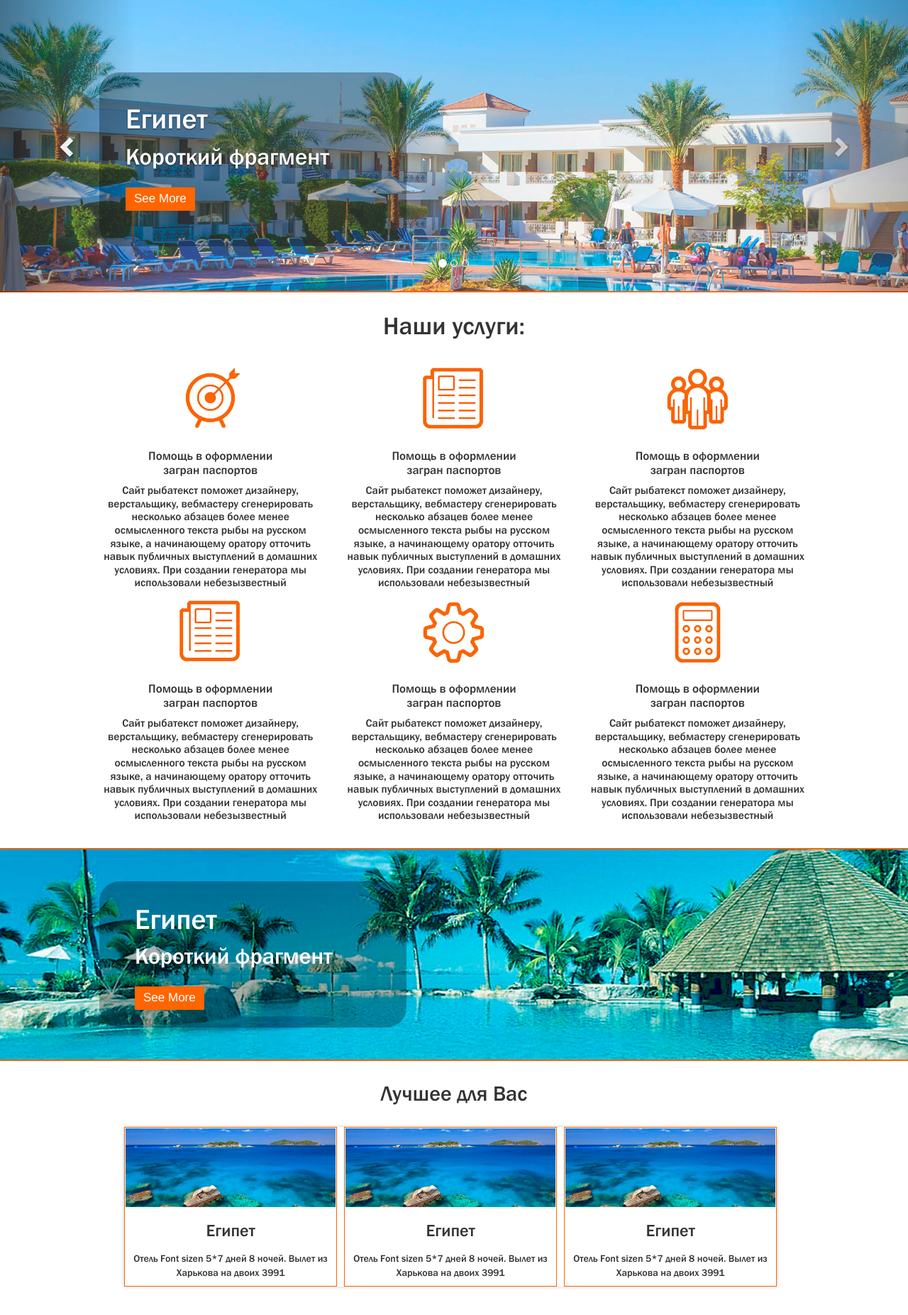
After one commit to AlexeySolovey/marapahu, a PHP site: page / in a window 1280 px wide. The commit adds this page. Shown: the whole page at 71% size. Run offline with PHP 8.4, Linux system fonts and the light colour scheme.

Commit message:
modal final

```diff
--- a/css/style.css
+++ b/css/style.css
@@ -1161,4 +1161,11 @@ aside .contacts-aside {
   .open-news-nav ul li {
     float: none;
   }
+  .modal-left {
+    width: 100%;
+  }
+  .modal-right {
+    width: 100%;
+    padding: 0;
+  }
 }
--- a/css/style.less
+++ b/css/style.less
@@ -1215,8 +1215,15 @@ aside{
     }
 }
 @media screen and (max-width: 571px){
-        .open-news-nav ul li {
+    .open-news-nav ul li {
        float:none;
+    }
+    .modal-left{
+        width: 100%;
+    }
+    .modal-right{
+        width: 100%;
+        padding: 0;
     }
 }
 @media screen and (min-width: 768px){
--- /dev/null
+++ b/index.html
@@ -0,0 +1,281 @@
+<!DOCTYPE html>
+<html lang="en">
+<head>
+	<meta charset="UTF-8">
+	<title>Marapahu</title>
+	<meta name="viewport" content="width=device-width, initial-scale=1">
+	<link rel="stylesheet" type="text/css" href="css/bootstrap.css">
+	<link rel="stylesheet" type="text/css" href="css/font-awesome.min.css">
+	<link rel="stylesheet" type="text/css" href="css/bxslider.css">
+	<link rel="stylesheet" type="text/css" href="css/style.css">
+
+</head>
+<body>
+    <?php include_once "header.php";?>
+	<section id="main_slider" class="carousel slide">
+		<!--идентификаторы-->
+		<ol class="carousel-indicators">
+			<li class="active" data-target="#main_slider" data-slide-to="0"></li>
+			<li data-target="#main_slider" data-slide-to="1"></li>
+			<li data-target="#main_slider" data-slide-to="2"></li>
+		</ol>
+		<!--слайды-->
+		<div class="carousel-inner">
+			<div class="item active">
+				<div class="container">
+					<div class="row">
+						<div class="col-md-12">
+							<div class="carousel-caption">
+								<p>Египет</p>
+								<p>Короткий фрагмент</p>
+                                <button data-toggle="modal" data-target="#myModal">See More</button>
+							</div>
+						</div>
+					</div>
+				</div>
+                <div class="carousel-img">
+
+                </div>
+				<!--<img src="images/main_slider1.jpg" alt="slide1">-->
+			</div>
+			<div class="item">
+				<div class="container">
+					<div class="row">
+						<div class="col-md-12">
+							<div class="carousel-caption">
+								<p>Египет</p>
+								<p>Короткий фрагмент</p>
+                                <button data-toggle="modal" data-target="#myModal">See More</button>
+							</div>
+						</div>
+					</div>
+				</div>
+                <div class="carousel-img">
+
+                </div>
+			</div>
+			<div class="item">
+				<div class="container">
+					<div class="row">
+						<div class="col-md-12">
+							<div class="carousel-caption">
+								<p>Египет</p>
+								<p>Короткий фрагмент</p>
+                                <button data-toggle="modal" data-target="#myModal">See More</button>
+							</div>
+						</div>
+					</div>
+				</div>
+                <div class="carousel-img">
+
+                </div>
+			</div>
+		</div>
+		<!--стрелки-->
+		<a href="#main_slider" class="left carousel-control" data-slide="prev">
+			<span class="glyphicon glyphicon-chevron-left"></span>
+		</a>
+		<a href="#main_slider" class="right carousel-control" data-slide="next">
+			<span class="glyphicon glyphicon-chevron-right"></span>
+		</a>
+        <!--<div class="row">
+            <div class="col-md-12">-->
+                <!-- Modal -->
+
+            <!--</div>
+        </div>-->
+
+	</section>
+    <div class="modal fade" id="myModal" tabindex="-1" role="dialog" aria-labelledby="myModalLabel" aria-hidden="true">
+        <div class="modal-dialog">
+            <div class="modal-content">
+                <div class="modal-header">
+                    <button type="button" class="close" data-dismiss="modal">
+                        <span aria-hidden="true">&times;</span>
+                        <span class="sr-only">Закрити</span>
+                    </button>
+                    <h4 class="modal-title" id="myModalLabel">Напишите свои данные и наш менеджер с вами свяжется.</h4>
+                </div>
+                <div class="modal-body order-modal-body">
+                    <div class="modal-left pull-left">
+                        <input placeholder="Ваше имя*" type="text" />
+                        <br />
+                        <input placeholder="Ваш номер*" type="tel" />
+                    </div>
+                    <div class="modal-right pull-right">
+                        <textarea placeholder="В какой стране хотите отдохнуть"></textarea>
+                    </div>
+
+                </div>
+                <div class="modal-footer order-modal-footer">
+                    <!--<button type="button" class="btn btn-default" data-dismiss="modal">Закрити</button>-->
+                    <button type="button" class="btn">Отправить</button>
+                </div>
+            </div>
+        </div>
+    </div>
+	<section class="services">
+		<div class="container">
+			<div class="row">
+				<div class="col-md-12">
+					<h2>Наши услуги:</h2>
+				</div>
+				<div class="col-md-4">
+					<div class="service-item">
+						<div class="service-img">
+							<a href="#" class="target"></a>
+						</div>
+						<h3>Помощь в оформлении <br/> загран паспортов</h3>
+						<p>Сайт рыбатекст поможет дизайнеру, верстальщику, вебмастеру сгенерировать несколько абзацев более менее осмысленного текста рыбы на русском языке, а начинающему оратору отточить навык публичных выступлений в домашних условиях. При создании генератора мы использовали небезызвестный универсальный код речей. Текст генерируется абзацами случайным образом от двух до десяти предложений в абзаце, что позволяет сделать текст более привлекательным и живым для визуально-слухового восприятия.</p>
+					</div>
+				</div>
+				<div class="col-md-4">
+					<div class="service-item">
+						<div class="service-img">
+							<a href="#" class="list"></a>
+						</div>
+						<h3>Помощь в оформлении <br/> загран паспортов</h3>
+						<p>Сайт рыбатекст поможет дизайнеру, верстальщику, вебмастеру сгенерировать несколько абзацев более менее осмысленного текста рыбы на русском языке, а начинающему оратору отточить навык публичных выступлений в домашних условиях. При создании генератора мы использовали небезызвестный универсальный код речей. Текст генерируется абзацами случайным образом от двух до десяти предложений в абзаце, что позволяет сделать текст более привлекательным и живым для визуально-слухового восприятия.</p>
+					</div>
+				</div>
+				<div class="col-md-4">
+					<div class="service-item">
+						<div class="service-img">
+							<a href="#" class="people"></a>
+						</div>
+						<h3>Помощь в оформлении <br/> загран паспортов</h3>
+						<p>Сайт рыбатекст поможет дизайнеру, верстальщику, вебмастеру сгенерировать несколько абзацев более менее осмысленного текста рыбы на русском языке, а начинающему оратору отточить навык публичных выступлений в домашних условиях. При создании генератора мы использовали небезызвестный универсальный код речей. Текст генерируется абзацами случайным образом от двух до десяти предложений в абзаце, что позволяет сделать текст более привлекательным и живым для визуально-слухового восприятия.</p>
+					</div>
+				</div>
+				<div class="col-md-4">
+					<div class="service-item">
+						<div class="service-img">
+							<a href="#" class="list"></a>
+						</div>
+						<h3>Помощь в оформлении <br/> загран паспортов</h3>
+						<p>Сайт рыбатекст поможет дизайнеру, верстальщику, вебмастеру сгенерировать несколько абзацев более менее осмысленного текста рыбы на русском языке, а начинающему оратору отточить навык публичных выступлений в домашних условиях. При создании генератора мы использовали небезызвестный универсальный код речей. Текст генерируется абзацами случайным образом от двух до десяти предложений в абзаце, что позволяет сделать текст более привлекательным и живым для визуально-слухового восприятия.</p>
+					</div>
+				</div>
+				<div class="col-md-4">
+					<div class="service-item">
+						<div class="service-img">
+							<a href="#" class="cogwheel"></a>
+						</div>
+						<h3>Помощь в оформлении <br/> загран паспортов</h3>
+						<p>Сайт рыбатекст поможет дизайнеру, верстальщику, вебмастеру сгенерировать несколько абзацев более менее осмысленного текста рыбы на русском языке, а начинающему оратору отточить навык публичных выступлений в домашних условиях. При создании генератора мы использовали небезызвестный универсальный код речей. Текст генерируется абзацами случайным образом от двух до десяти предложений в абзаце, что позволяет сделать текст более привлекательным и живым для визуально-слухового восприятия.</p>
+					</div>
+				</div>
+				<div class="col-md-4">
+					<div class="service-item">
+						<div class="service-img">
+							<a href="#" class="calculator"></a>
+						</div>
+						<h3>Помощь в оформлении <br/> загран паспортов</h3>
+						<p>Сайт рыбатекст поможет дизайнеру, верстальщику, вебмастеру сгенерировать несколько абзацев более менее осмысленного текста рыбы на русском языке, а начинающему оратору отточить навык публичных выступлений в домашних условиях. При создании генератора мы использовали небезызвестный универсальный код речей. Текст генерируется абзацами случайным образом от двух до десяти предложений в абзаце, что позволяет сделать текст более привлекательным и живым для визуально-слухового восприятия.</p>
+					</div>
+				</div>
+			</div>
+		</div>
+	</section>
+	<section class="img_block">
+		<div class="container">
+			<div class="row">
+				<div class="col-md-12">
+					<div class="info_block">
+						<p>Египет</p>
+						<p class="info-text">Короткий фрагмент</p>
+                        <button data-toggle="modal" data-target="#myModal">See More</button>
+					</div>
+				</div>
+			</div>
+		</div>
+	</section>
+	<section class="propose">
+        <div class="container">
+            <div class="row">
+                <div class="col-md-12">
+                    <h2>Лучшее для Вас</h2>
+                </div>
+            </div>
+            <div class="row">
+                <div class="col-md-12">
+                    <div class="bxSlider">
+                        <div class="slide tour">
+                            <img src="images/propose.jpg" class="img-responsive" alt="">
+                            <div class="info_block">
+                                <h3>Египет</h3>
+                                <p class="tour-info hidden-xs ">Отель Font sizen 5*7 дней 8 ночей. Вылет из Харькова на двоих 3991</p>
+                                <button data-toggle="modal" data-target="#myModal">Заказать</button>
+                                <div class="order hidden-xs">
+                                    <a href="#" data-toggle="modal" data-target="#myModal">
+                                        <p>Заказать</p>
+                                    </a>
+                                </div>
+                            </div>
+                        </div>
+                        <div class="slide tour">
+                            <img src="images/propose.jpg" class="img-responsive" alt="">
+                            <div class="info_block">
+                                <h3>Египет</h3>
+                                <p class="tour-info hidden-xs ">Отель Font sizen 5*7 дней 8 ночей. Вылет из Харькова на двоих 3991</p>
+                                <button data-toggle="modal" data-target="#myModal">Заказать</button>
+                                <div class="order hidden-xs">
+                                    <a href="#" data-toggle="modal" data-target="#myModal">
+                                        <p>Заказать</p>
+                                    </a>
+                                </div>
+                            </div>
+                        </div>
+                        <div class="slide tour">
+                            <img src="images/propose.jpg" class="img-responsive" alt="">
+                            <div class="info_block">
+                                <h3>Египет</h3>
+                                <p class="tour-info hidden-xs ">Отель Font sizen 5*7 дней 8 ночей. Вылет из Харькова на двоих 3991</p>
+                                <button data-toggle="modal" data-target="#myModal">Заказать</button>
+                                <div class="order hidden-xs">
+                                    <a href="#" data-toggle="modal" data-target="#myModal">
+                                        <p>Заказать</p>
+                                    </a>
+                                </div>
+                            </div>
+                        </div>
+                        <div class="slide tour">
+                            <img src="images/propose.jpg" class="img-responsive" alt="">
+                            <div class="info_block">
+                                <h3>Египет</h3>
+                                <p class="tour-info hidden-xs ">Отель Font sizen 5*7 дней 8 ночей. Вылет из Харькова на двоих 3991</p>
+                                <button data-toggle="modal" data-target="#myModal">Заказать</button>
+                                <div class="order hidden-xs">
+                                    <a href="#" data-toggle="modal" data-target="#myModal">
+                                        <p>Заказать</p>
+                                    </a>
+                                </div>
+                            </div>
+                        </div>
+                        <div class="slide tour">
+                            <img src="images/propose.jpg" class="img-responsive" alt="">
+                            <div class="info_block">
+                                <h3>Египет</h3>
+                                <p class="tour-info hidden-xs ">Отель Font sizen 5*7 дней 8 ночей. Вылет из Харькова на двоих 3991</p>
+                                <button data-toggle="modal" data-target="#myModal">Заказать</button>
+                                <div class="order hidden-xs">
+                                    <a href="#" data-toggle="modal" data-target="#myModal">
+                                        <p>Заказать</p>
+                                    </a>
+                                </div>
+                            </div>
+                        </div>
+                    </div>
+                </div>
+            </div>
+        </div>
+	</section>
+	<?php include_once "footer.php";?>
+
+
+	<script type="text/javascript" src="js/jquery-2.1.3.min.js"></script>
+	<script type="text/javascript" src="js/bootstrap.js"></script>
+	<script type="text/javascript" src="js/bxslider.min.js"></script>
+	<script type="text/javascript" src="js/common.js"></script>
+</body>
+</html>
```
Also changed, not shown: css/style.min.css.
